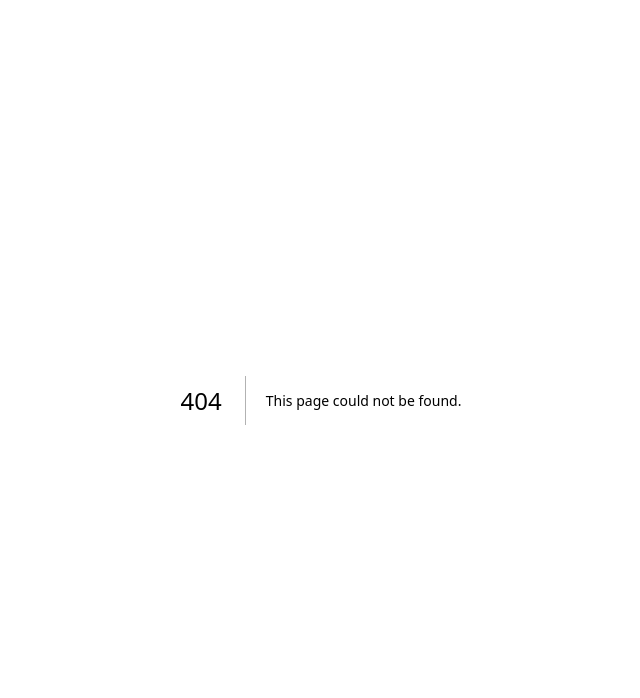
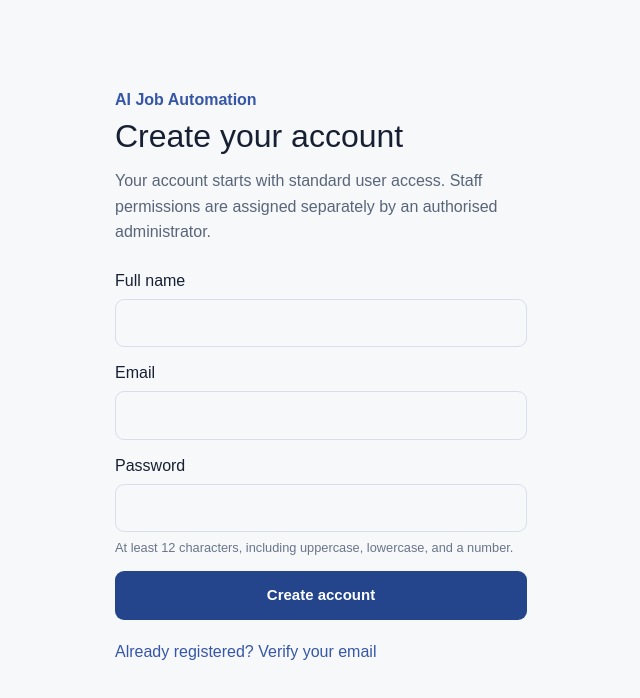
Before and after one commit to daviddmoney/ai-job-automation, a Next.js app: page /register in a window 1280 px wide. Before the commit this address had no page. Shown: the top 698 px of the page, without its empty margins (319-959 px from the left). Built offline with nearby package versions, Linux system fonts and the light colour scheme.

Commit message:
Implement registration and email verification: src/app/register/page.tsx

```diff
--- /dev/null
+++ b/src/app/register/page.tsx
@@ -0,0 +1,31 @@
+"use client";
+
+import { useState } from "react";
+
+export default function RegisterPage() {
+  const [message, setMessage] = useState("");
+  const [busy, setBusy] = useState(false);
+  async function submit(formData: FormData) {
+    setBusy(true); setMessage("");
+    try {
+      const response = await fetch("/api/register", { method: "POST", headers: { "Content-Type": "application/json" }, body: JSON.stringify({ name: formData.get("name"), email: formData.get("email"), password: formData.get("password") }) });
+      const data = await response.json(); setMessage(data.message || "Request completed.");
+    } catch { setMessage("Unable to reach the server. Please try again."); }
+    finally { setBusy(false); }
+  }
+  return <main style={{ maxWidth: 460, margin: "64px auto", padding: 24 }}>
+    <a href="/" style={{ color: "#3657a7", fontWeight: 700 }}>AI Job Automation</a>
+    <h1 style={{ fontSize: 32, marginBottom: 8 }}>Create your account</h1>
+    <p style={{ color: "#596579", lineHeight: 1.6 }}>Your account starts with standard user access. Staff permissions are assigned separately by an authorised administrator.</p>
+    <form action={submit} style={{ display: "grid", gap: 14, marginTop: 24 }}>
+      <label style={{ display: "grid", gap: 6 }}>Full name<input name="name" required minLength={2} maxLength={80} autoComplete="name" style={field} /></label>
+      <label style={{ display: "grid", gap: 6 }}>Email<input name="email" type="email" required autoComplete="email" style={field} /></label>
+      <label style={{ display: "grid", gap: 6 }}>Password<input name="password" type="password" required minLength={12} maxLength={128} autoComplete="new-password" style={field} /><small style={{ color: "#697589" }}>At least 12 characters, including uppercase, lowercase, and a number.</small></label>
+      <button disabled={busy} type="submit" style={button}>{busy ? "Creating account…" : "Create account"}</button>
+    </form>
+    {message && <p role="status" style={{ marginTop: 18, lineHeight: 1.6 }}>{message}</p>}
+    <p style={{ marginTop: 20 }}><a href="/verify-email" style={{ color: "#3657a7" }}>Already registered? Verify your email</a></p>
+  </main>;
+}
+const field = { width: "100%", padding: "12px 14px", border: "1px solid #d8deea", borderRadius: 9, fontSize: 15 };
+const button = { width: "100%", padding: "13px 16px", border: 0, borderRadius: 9, background: "#24458b", color: "white", fontWeight: 700, fontSize: 15, cursor: "pointer" };
```
